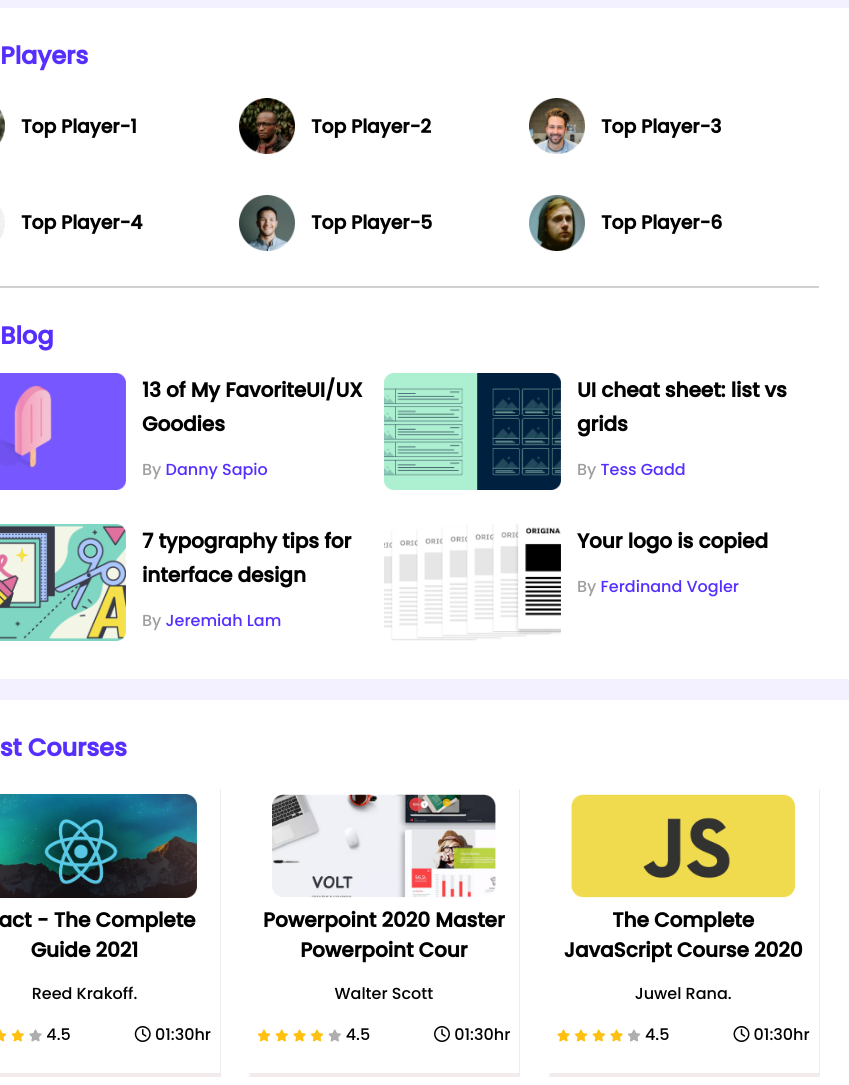
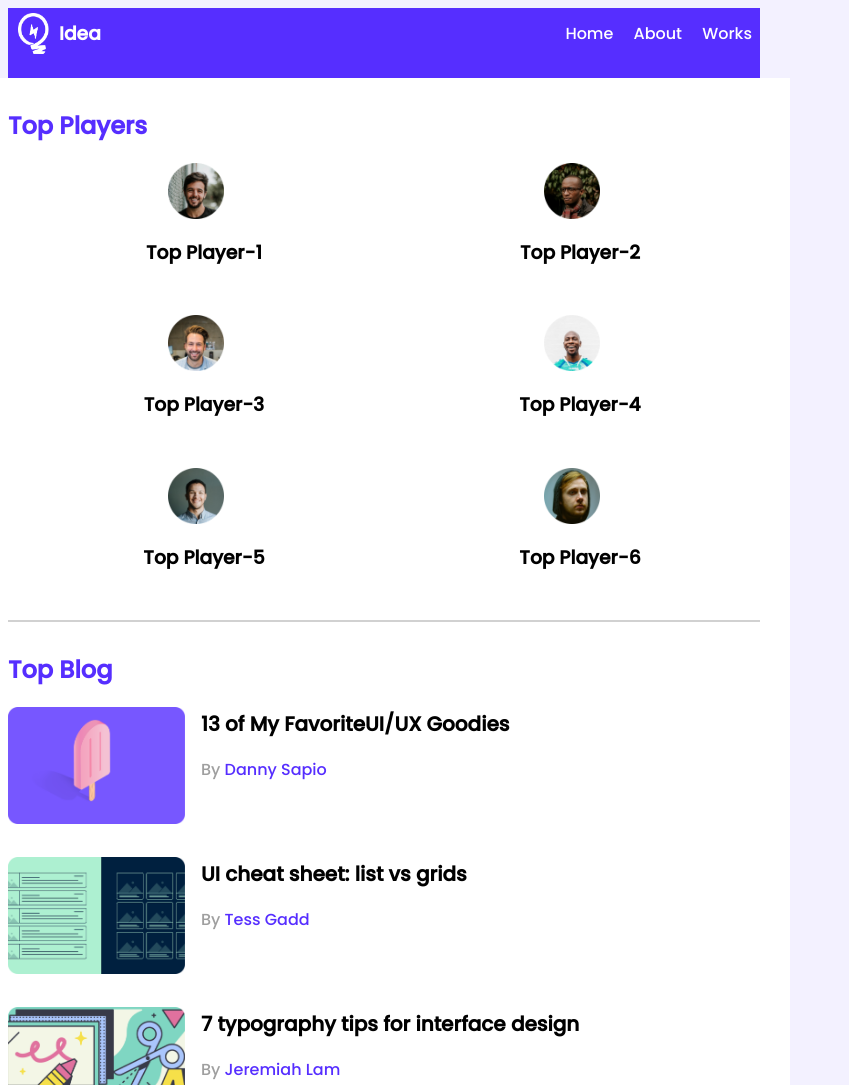
Before and after one commit to JUWELRANA074/leader-board, a plain HTML site: page index.html in a window 768 px wide. Shown: the top 1085 px of the page, 849 px wide, since content can reach past the window. Drawn offline with Linux system fonts and the light colour scheme.

Commit message:
Project Done

```diff
--- a/index.html
+++ b/index.html
@@ -15,7 +15,19 @@
 
 <body>
     <header>
-
+        <nav>
+            <div class="full">
+                <div class="first-one">
+                    <img src="images/icons/logo.png" alt="">
+                    <h3>Idea</h3>
+                </div>
+                <div class="second-one">
+                    <a href="">Home</a>
+                    <a href="">About</a>
+                    <a href="">Works</a>
+                </div>
+            </div>
+        </nav>
     </header>
     <main>
         <section class="container">
--- a/styles/style.css
+++ b/styles/style.css
@@ -7,7 +7,37 @@
 body{
     font-family: 'Poppins', sans-serif;
     background: #F3F1FF;}
+header{
+    width: 100%;
+    height: 70px;
+    background: #562EFF;
+    color: white;
 
+}
+.full{
+    display: flex;
+    justify-content: space-between;
+    padding: 10px 250px;
+    align-items: center;
+}
+.first-one{
+display: flex;
+align-items: center;
+}
+.first-one img{
+    width: 31px;
+    height: 41px;
+    margin: 5px 10px;
+}
+.first-one h3{
+    margin: 5px 0px;
+
+}
+.second-one a{
+    color: white;
+    text-decoration: none;
+    margin: 10px 8px;
+}
  main{
     display: flex;
     justify-content: center;
@@ -126,3 +156,45 @@ margin: 0px;
 .fa-star.empty-color{
     color: #AEAEAE;
 }
+
+/*--------------------
+ media quaries
+ --------------------*/
+
+ /* mobile device */
+ @media only screen and (max-width:688px) {
+     .container{
+         width:100%;
+     }
+     .players, .blogs, .courses{
+         grid-template-columns: repeat(1,1fr);
+     }
+     .player, .blog, .course{
+        flex-direction: column;
+     }
+     .full{
+         width: 100%;
+         padding: 0px;
+     }
+ }
+
+ /* tablet device */
+ @media only screen and (min-width:688px) and (max-width:992px) {
+    .container{
+        width:100%;
+    }
+    .players, .blogs, .courses{
+        grid-template-columns: repeat(2,1fr);
+    }
+    .blogs{
+        grid-template-columns: repeat(1,1fr);
+    }
+    .player, .course{
+        flex-direction: column;
+     }
+     .full{
+        width: 100%;
+        padding: 0px;
+    }
+
+ }
```
